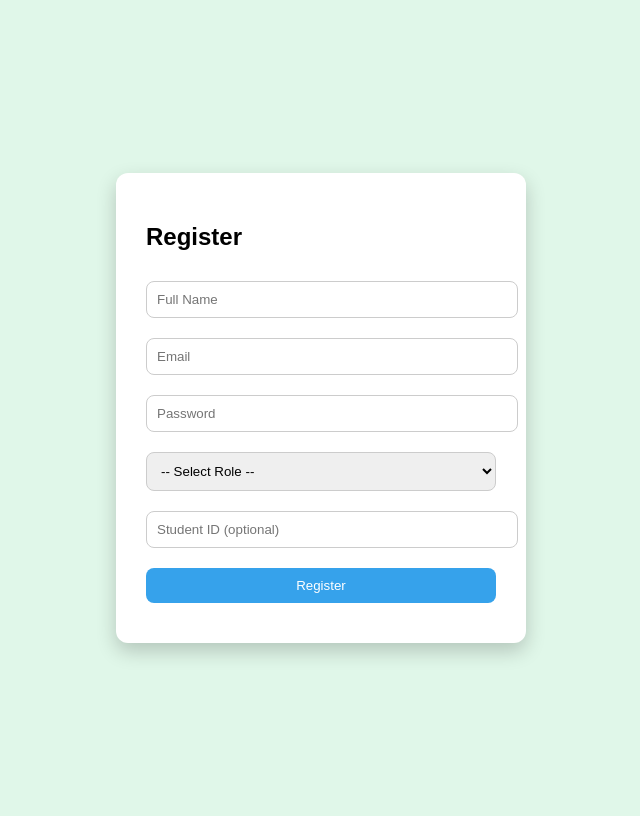
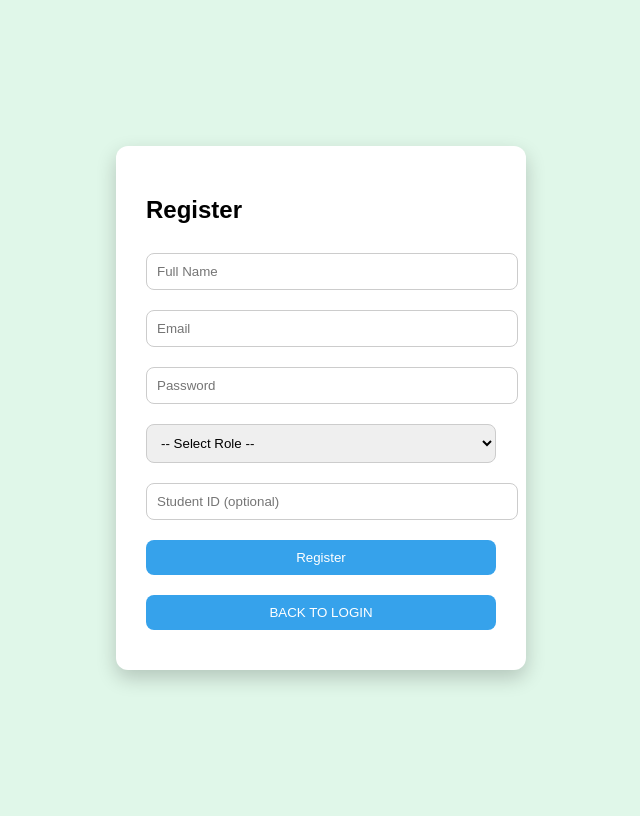
Before and after one commit to ralph2023o/TreeKnown, a PHP site: page /register.php in a window 1280 px wide. Shown: the whole page, without its empty margins (319-959 px from the left). Run offline with PHP 8.4, Linux system fonts and the light colour scheme.

Commit message:
back to login button

```diff
--- a/register.php
+++ b/register.php
@@ -51,6 +51,9 @@ if(isset($_POST['register'])){
         <input type="text" name="student_id" placeholder="Student ID (optional)">
         <button type="submit" name="register">Register</button>
     </form>
+    <form action="index.php" method="get">
+        <button type="submit" class="register-btn">BACK TO LOGIN</button>
+    </form>
     <?php
     if(isset($error)) echo "<p class='error'>$error</p>";
     if(isset($success)) echo "<p class='success'>$success</p>";
```
